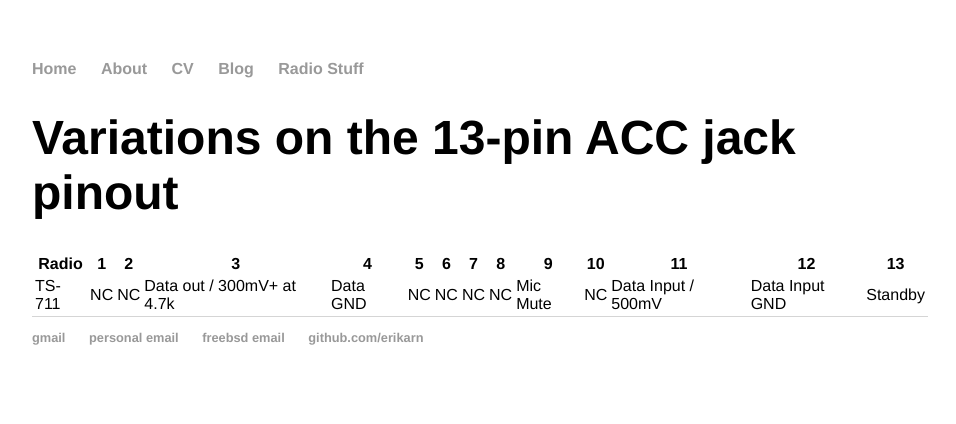
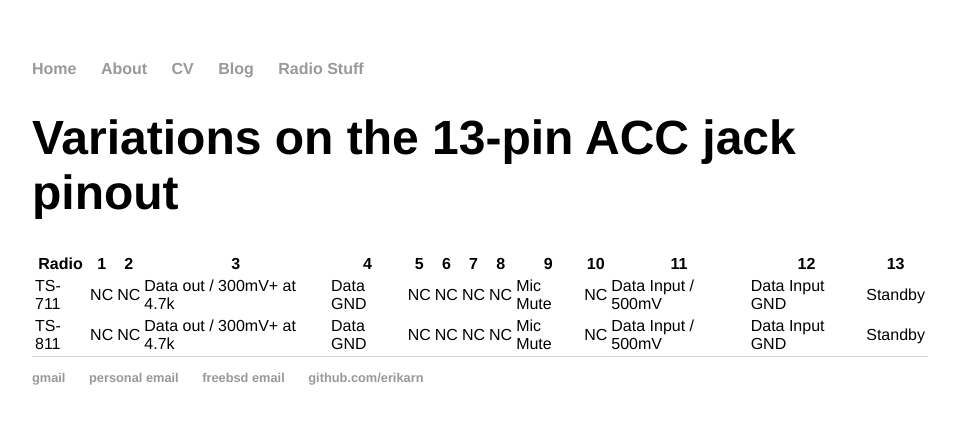
Before and after one commit to erikarn/erikarn.github.io, a Jekyll site: the page built from kenwood-acc-pinout.md, in a window 1280 px wide. Shown: the top 424 px of the page, without its empty margins (160-1116 px from the left). Built offline with Jekyll 4.4.1, drawn with Linux system fonts in a browser that asks for light colours.

Commit message:
Attempt #2

```diff
--- a/kenwood-acc-pinout.md
+++ b/kenwood-acc-pinout.md
@@ -6,5 +6,6 @@
 # Variations on the 13-pin ACC jack pinout
 
 | Radio | 1 | 2 | 3 | 4 | 5 | 6 | 7 | 8 | 9 | 10 | 11 | 12 | 13 |
-|-------|---|---|---|---|---|---|---|---|---|----|----|----|----|
+| ----- | --- | --- | --- | --- | --- | --- | --- | --- | --- | ---- | ---- | ---- | ---- |
 | TS-711 | NC | NC | Data out / 300mV+ at 4.7k | Data GND | NC | NC | NC | NC | Mic Mute | NC | Data Input / 500mV | Data Input GND | Standby |
+| TS-811 | NC | NC | Data out / 300mV+ at 4.7k | Data GND | NC | NC | NC | NC | Mic Mute | NC | Data Input / 500mV | Data Input GND | Standby |
```
